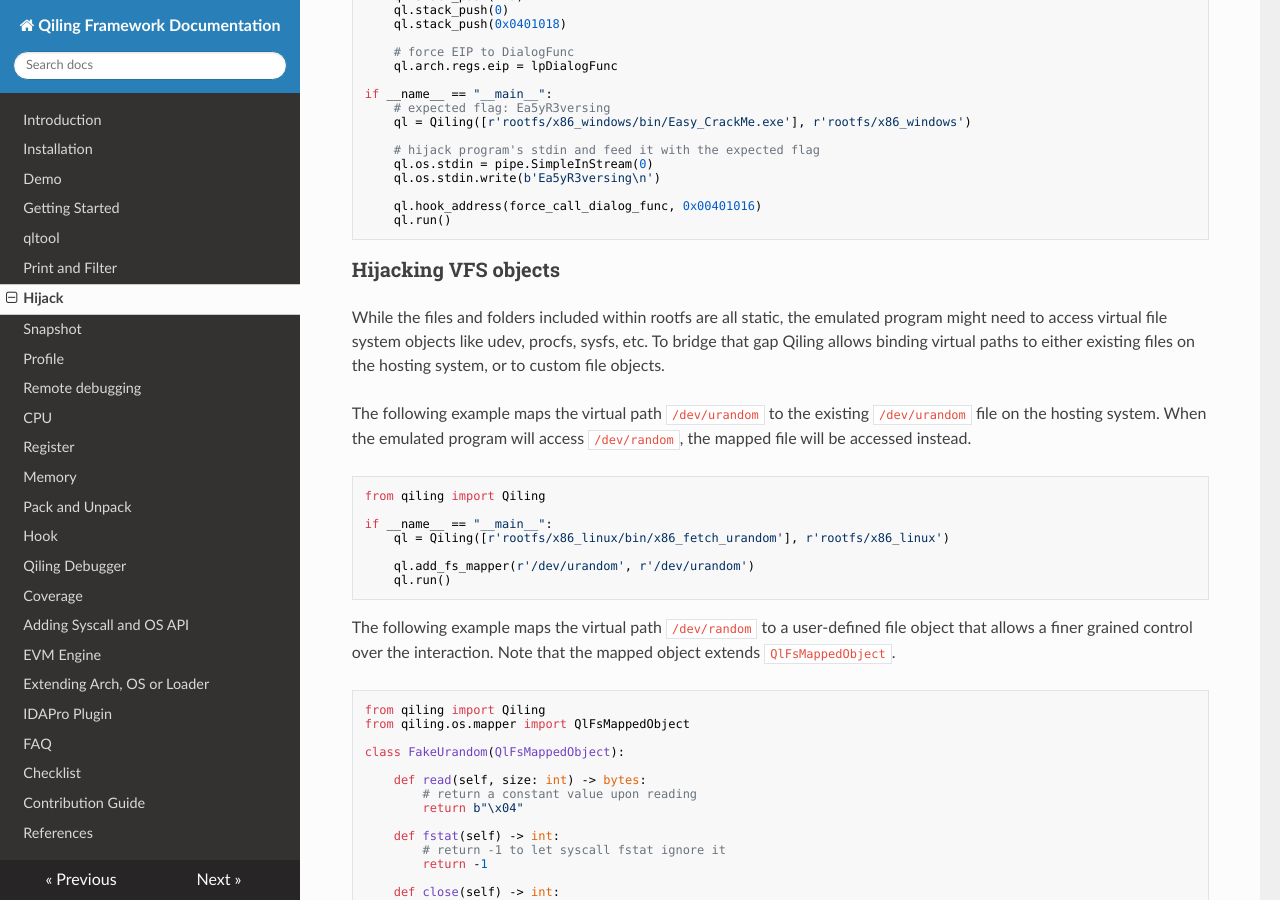
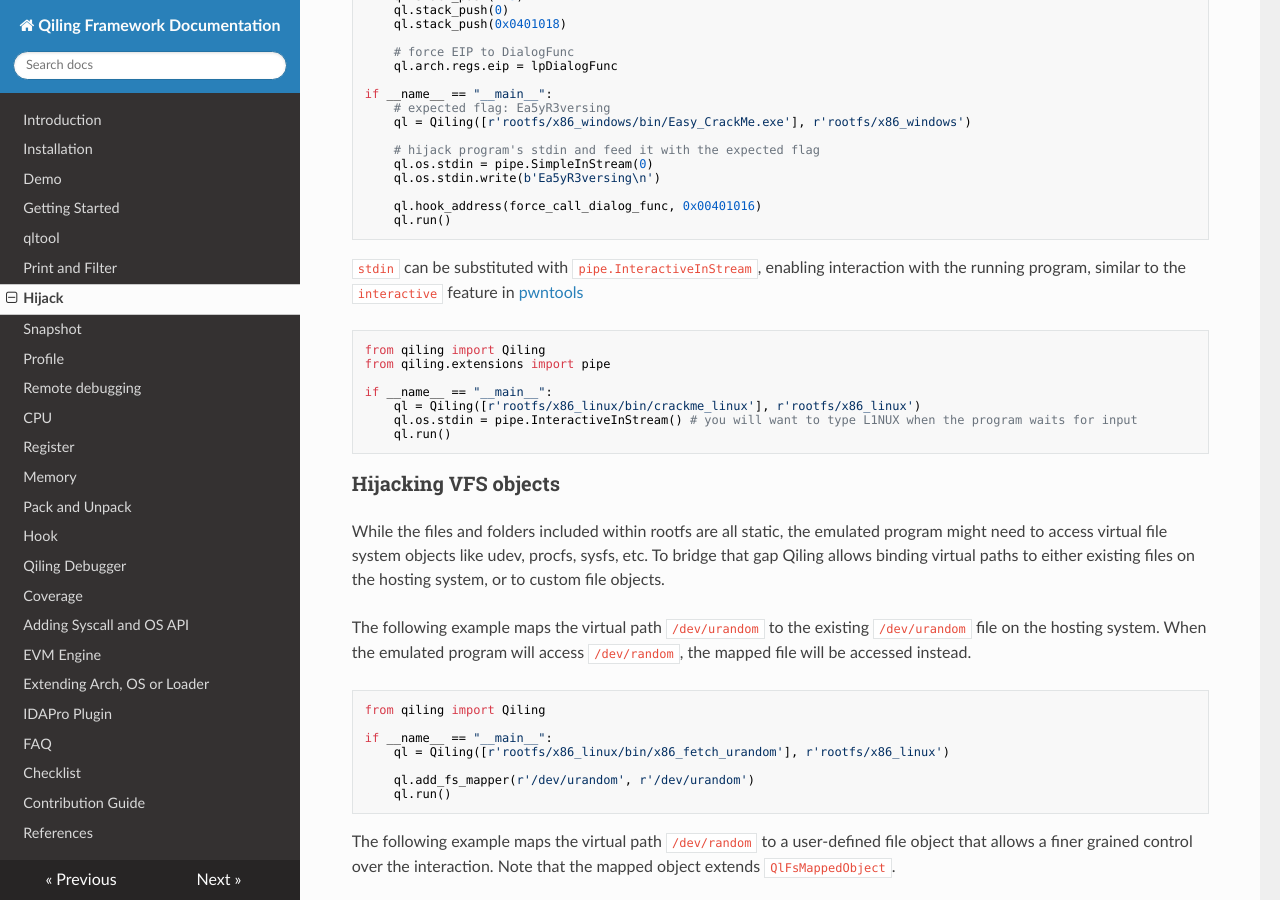
Before and after one commit to qilingframework/rtfd.io, an MkDocs documentation site: the page built from docs/hijack.md, in a window 1280 px wide and 900 px high, scrolled down 482 px. Built offline with MkDocs 1.6.1, drawn with Linux system fonts in a browser that asks for light colours; nearby versions of some CDN libraries.

Commit message:
added documentation for interactive pipe

````diff
--- a/docs/hijack.md
+++ b/docs/hijack.md
@@ -35,6 +35,18 @@ if __name__ == "__main__":
     ql.os.stdin.write(b'Ea5yR3versing\n')
 
     ql.hook_address(force_call_dialog_func, 0x00401016)
+    ql.run()
+```
+
+`stdin` can be substituted with `pipe.InteractiveInStream`, enabling interaction with the running program, similar to the `interactive` feature in [pwntools](https://docs.pwntools.com/en/stable/tubes.html?highlight=interactive#pwnlib.tubes.tube.tube.interactive)
+
+```python
+from qiling import Qiling
+from qiling.extensions import pipe
+
+if __name__ == "__main__":
+    ql = Qiling([r'rootfs/x86_linux/bin/crackme_linux'], r'rootfs/x86_linux')
+    ql.os.stdin = pipe.InteractiveInStream() # you will want to type L1NUX when the program waits for input
     ql.run()
 ```
 
````
